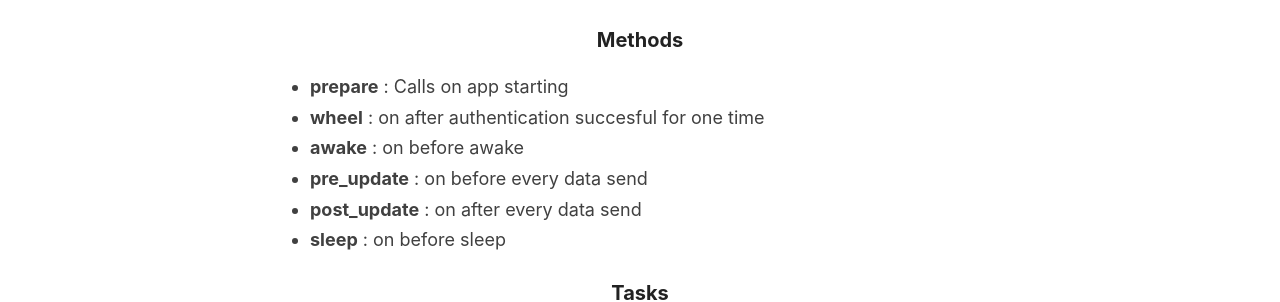
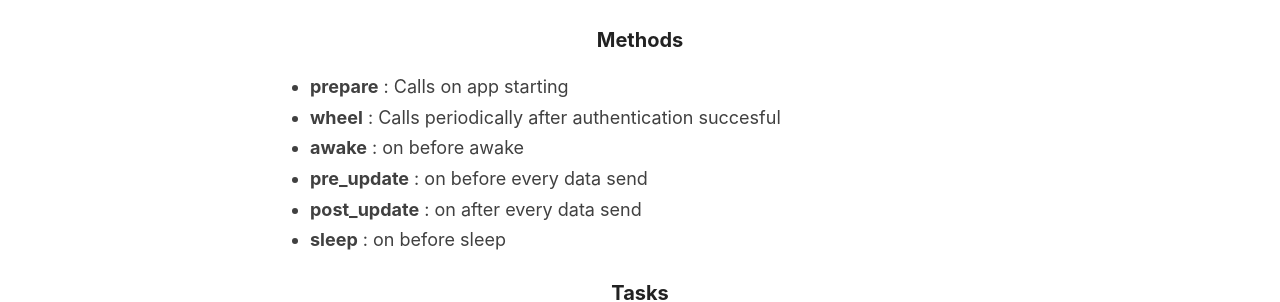
Before and after one commit to alierkanimrek/rplexusdocs, a Jekyll site: the page built from _pages/getting-started.md, in a window 1280 px wide and 900 px high, scrolled down 2818 px. Shown: the part 153-455 px from the top of the window. Built offline with Jekyll 4.4.1, drawn with Linux system fonts in a browser that asks for light colours.

Commit message:
Update getting-started.md

```diff
--- a/_pages/getting-started.md
+++ b/_pages/getting-started.md
@@ -83,7 +83,7 @@ Client application is a Python script and it is enough to have a Beginner level
 
 ### Methods
 * **prepare** : Calls on app starting
-* **wheel** : on after authentication succesful for one time
+* **wheel** : Calls periodically after authentication succesful
 * **awake** : on before awake
 * **pre_update** : on before every data send
 * **post_update** : on after every data send
```
